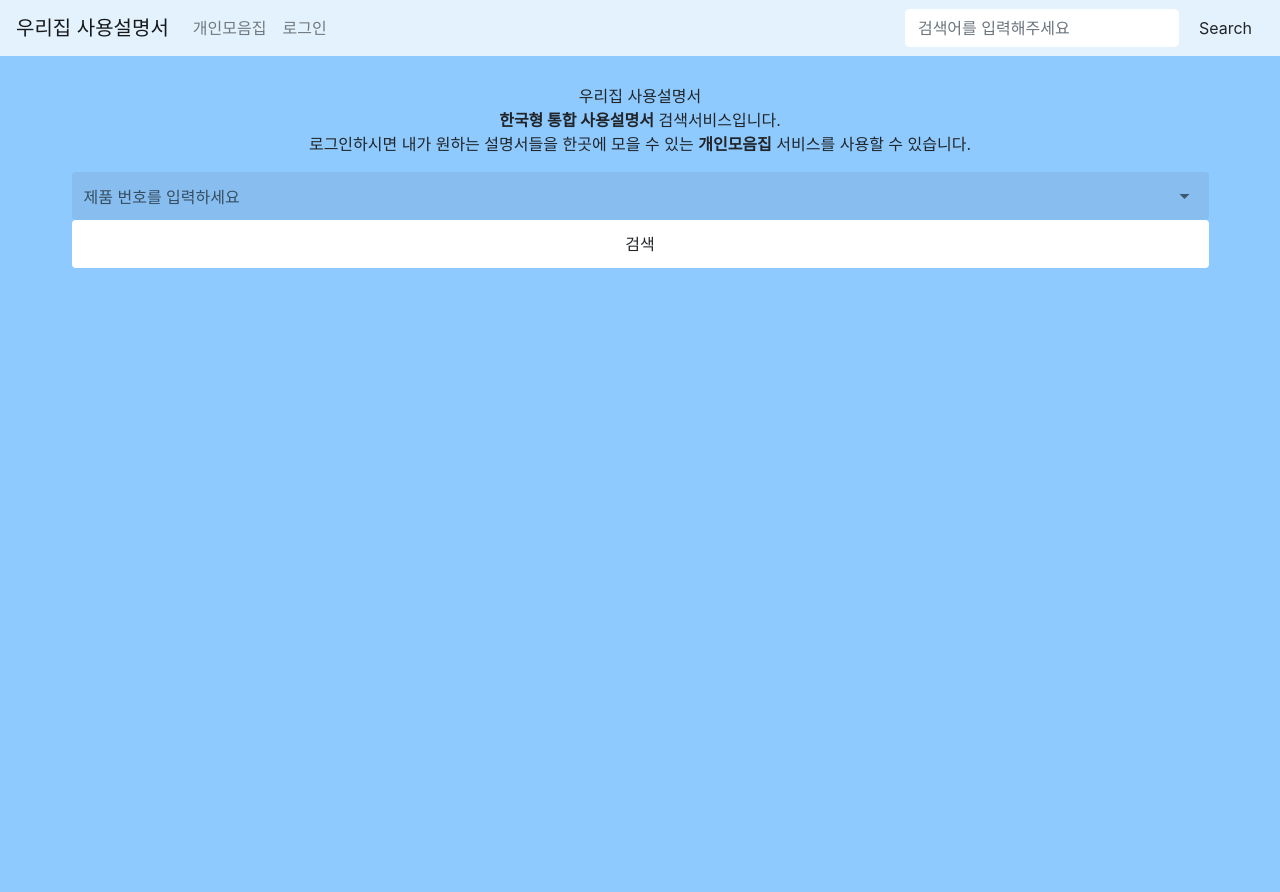
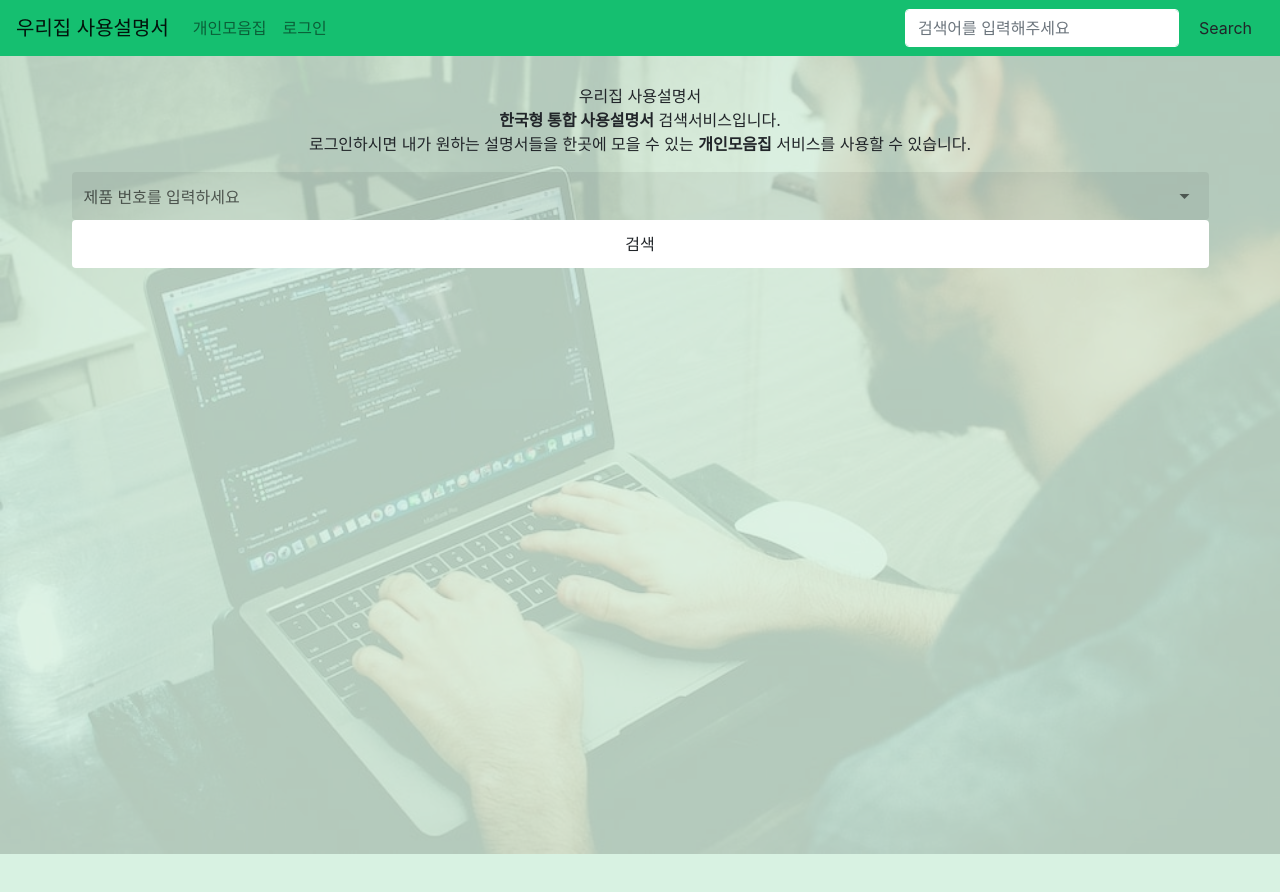
Before and after one commit to coconutstd/home-manual-frontend-production, a Vue app: page / in a window 1280 px wide. Shown: the top 892 px of the page. Built offline with nearby package versions, Linux system fonts and the light colour scheme.

Commit message:
백그라운드 이미지 추가

```diff
--- a/src/App.vue
+++ b/src/App.vue
@@ -1,7 +1,9 @@
 <template>
   <div id="app">
-    <GlobalNavigation></GlobalNavigation>
-    <router-view class="container"></router-view>
+    <div class="background">
+      <GlobalNavigation></GlobalNavigation>
+      <router-view class="container"></router-view>
+    </div>
   </div>
 </template>
 
@@ -21,9 +23,27 @@ export default {
 
 <style>
 body{
-  background-color: #8fcafe;
+  background-color: #D8F2E2;
 }
 
+.background {
+  position: relative;
+  z-index:1;
+}
 
+.background:after{
+  background-image: url('assets/back_image.jpg');
+  display: block;
+  top:0;
+  left:0;
+  position:absolute;
+  background-size:100%;
+  opacity:0.2!important;
+  filter:alpha(opacity=50);
+  z-index:-1;
+  content:"";
+  width:100%;
+  height:100%;
+}
 
 </style>
--- a/src/components/GlobalNavigation.vue
+++ b/src/components/GlobalNavigation.vue
@@ -66,7 +66,7 @@ export default {
 
 <style>
 .navbar {
-  background-color: #e3f2fd;
+  background-color: #15BF70;
 }
 .navbar-brand {
   font-size: 15px;
```
Also changed, not shown: src/assets/back_image.jpg (added).
